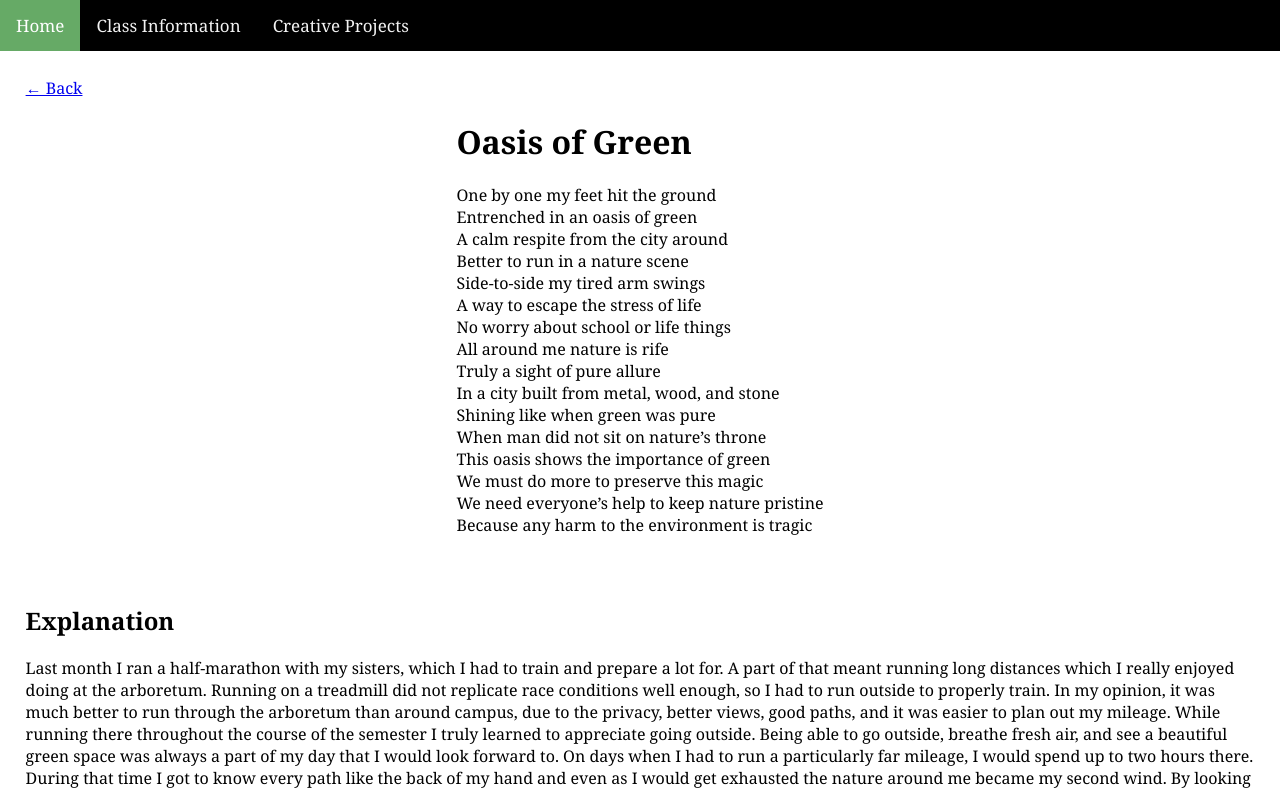
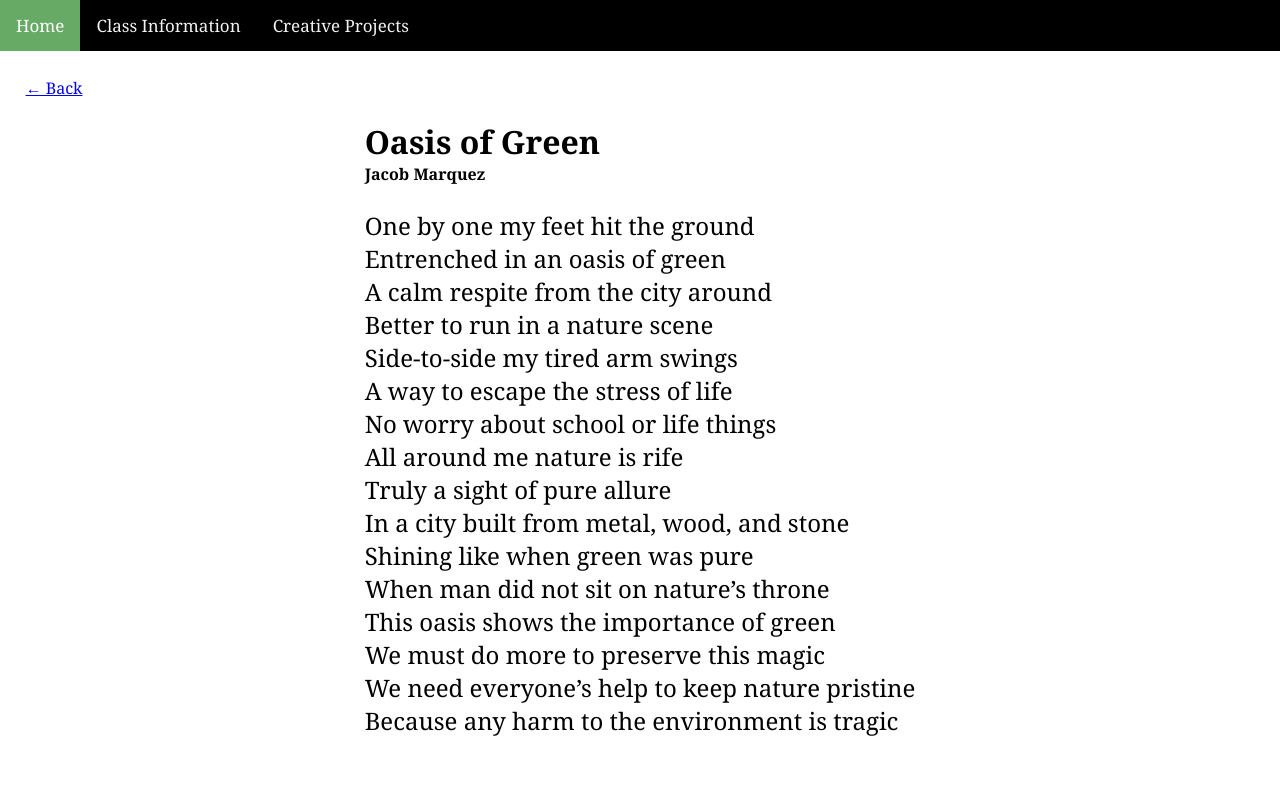
Before and after one commit to kennedygsnyder/HON152, a plain HTML site: page projects/jacob.html in a window 1280 px wide. Shown: the top 791 px of the page. Drawn offline with Linux system fonts and the light colour scheme.

Commit message:
Various display edits

```diff
--- a/css/style.css
+++ b/css/style.css
@@ -19,6 +19,7 @@ h2 {
 
 .container {
   margin: 2%;
+
 }
 
 .navbar {
--- a/projects/jacob.html
+++ b/projects/jacob.html
@@ -7,6 +7,11 @@
     <a href="../class-information.html">Class Information</a>
     <a href="../creative-projects.html">Creative Projects</a>
 </div>
+<style>
+    p {
+        font-size: 150%;
+    }
+</style>
 </head>
 
 <body>
@@ -14,7 +19,8 @@
         <a href="../creative-projects.html" style="float: left">← Back</a>
         <div style="align-self: center">
 
-        <h1 style="text-align: left">Oasis of Green</h1>
+        <h1 style="text-align: left; margin-bottom: 0px">Oasis of Green</h1>
+        <h4 style="text-align: left; margin-top:0px">Jacob Marquez</h4>
             <p>
                 One by one my feet hit the ground<br>
                 Entrenched in an oasis of green<br>
@@ -37,7 +43,7 @@
 
     <p>
     <h2>Explanation</h2>
-Last month I ran a half-marathon with my sisters, which I had to train and prepare a lot
+<p>Last month I ran a half-marathon with my sisters, which I had to train and prepare a lot
 for. A part of that meant running long distances which I really enjoyed doing at the arboretum.
 Running on a treadmill did not replicate race conditions well enough, so I had to run outside to
 properly train. In my opinion, it was much better to run through the arboretum than around
```
Also changed, not shown: creative-projects.html (+2 -2 lines).
